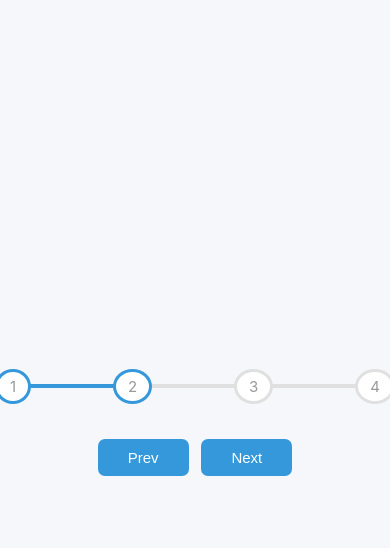
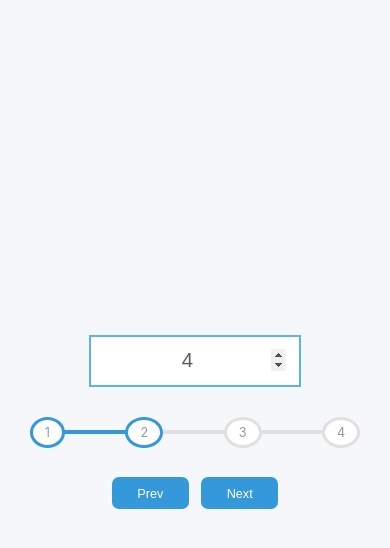
Before and after one commit to joangavelan/progress-steps, a plain HTML site: page index.html in a window 390 px wide. Both pictures are taken after a click on the button "Next". Drawn offline with Linux system fonts and the light colour scheme.

Commit message:
project done

```diff
--- a/app.js
+++ b/app.js
@@ -3,15 +3,29 @@ const buttons = document.querySelectorAll('button');
 const nextButton = document.querySelector('.next');
 const previousButton = document.querySelector('.previous');
 const steps = document.getElementsByClassName('step');
+const nsInput = document.querySelector('#ns-input');
 
-const indexRange = steps.length - 1;
+let indexRange = steps.length - 1;
 let width = 0;
 let index = 0;
 let fill = 0;
 
-const renderFill = (index) => fill = Math.round((index / indexRange) * 100);
-const activateStep = (index) => steps[index].classList.add('active');
-const deactivateStep = (index) => steps[index + 1].classList.remove('active');
+const renderFill = (index, range) =>  {
+    fill = Math.floor((index / range) * 100);
+
+    let progressBar = setInterval(() => {
+        if(width == fill) clearInterval(progressBar)
+        else if (width > fill) width--;
+        else width++;
+
+        fillProgressBar.style.width = `${width}%`;
+    }, 10);
+}
+
+const activation = () => {
+    for(let step of steps) step.classList.remove('active');
+    for(let i = 0; i <= index; i++) steps[i].classList.add('active');
+}
 
 const setButtonState = () => {
     if(index >= indexRange) nextButton.setAttribute('disabled', true);
@@ -22,29 +36,35 @@ const setButtonState = () => {
     }
 }
 
-activateStep(index);
-setButtonState();
+nsInput.addEventListener('input', () => {
+    let numberOfSteps = +nsInput.value;
+    let markup = '';
+
+    for(let i = 0; i < numberOfSteps; i++) {
+        markup += `
+            <div class="step">${i+1}</div>
+        `
+    }
+    steps[0].parentNode.innerHTML = markup;
+
+    indexRange = steps.length - 1;
+
+    if(index >= indexRange) index = indexRange;
+
+    activation();
+    setButtonState();
+    renderFill(index, indexRange);
+})
 
 buttons.forEach(button => {
     button.addEventListener('click', () => {
-        if(button.classList.contains('next')) {
-            index++;
-            activateStep(index)
-        }
-        if(button.classList.contains('previous')) {
-            index--;
-            deactivateStep(index);
-        }
+        if(button.classList.contains('next')) index++;
+        if(button.classList.contains('previous')) index--;
 
+        activation();
         setButtonState();
-        renderFill(index);
-
-        let progressBar = setInterval(() => {
-            if(width == fill) clearInterval(progressBar)
-            else if (width > fill) width--;
-            else width++;
-
-            fillProgressBar.style.width = `${width}%`;
-        }, 10);
+        renderFill(index, indexRange);
     })
 })
+
+setButtonState();
--- a/index.html
+++ b/index.html
@@ -8,12 +8,17 @@
 </head>
 <body>
   <div class="container">
-    <div class="steps">
+    <div class="ns-container">
+      <input type="number" min="4" max="10" value="4" onkeydown="return false" id="ns-input">
+    </div>
+    <div class="steps-container">
       <div class="progress-bar"><div class="fill"></div></div>
-      <div class="step">1</div>
-      <div class="step">2</div>
-      <div class="step">3</div>
-      <div class="step">4</div>
+      <div class="steps">
+        <div class="step active">1</div>
+        <div class="step">2</div>
+        <div class="step">3</div>
+        <div class="step">4</div>
+      </div>
     </div>
     <div>
       <button class="previous">Prev</button>
--- a/styles.css
+++ b/styles.css
@@ -21,6 +21,30 @@ body {
     text-align: center;
 }
 
+.ns-container {
+    width: max-content;
+    margin: 0 auto;
+}
+
+h3 {
+    font-size: 2.5rem;
+    margin-bottom: 1.5rem;
+}
+
+input[type="number"] {
+    width: 25rem;
+    font-size: 2.4rem;
+    padding: 1.5rem;
+    text-align: center;
+    border: 2px solid #5eb2eb;
+    color: rgb(92, 92, 92);
+    outline: none;
+}
+
+input[type=number]::-webkit-inner-spin-button {
+    opacity: 1
+}
+
 .progress-bar {
     background-color: #E0E0E0;
     position: absolute;
@@ -39,13 +63,15 @@ body {
     height: 4px;
 }
 
+.steps-container {
+    position: relative;
+    margin: 3.5rem;
+}
+
 .steps {
-    position: relative;
-    width: 40rem;
     display: flex;
     align-items: center;
     justify-content: space-between;
-    margin-bottom: 3.5rem;
 }
 
 .step {
@@ -57,6 +83,10 @@ body {
     font-size: 1.5rem;
     color: #999;
     background-color: white;
+}
+
+.step:not(:first-child) {
+    margin-left: 7rem;
 }
 
 .active {
@@ -81,5 +111,19 @@ button {
 button:disabled {
     background-color: #E0E0E0;
     cursor: not-allowed;
+}
 
+
+@media only screen and (max-width: 600px) {
+    html {
+        font-size: 53%;
+    }
+
+    .container {
+        width: 100%;
+    }
+
+    .step:not(:first-child) {
+        margin-left: 0;
+    }
 }
```
